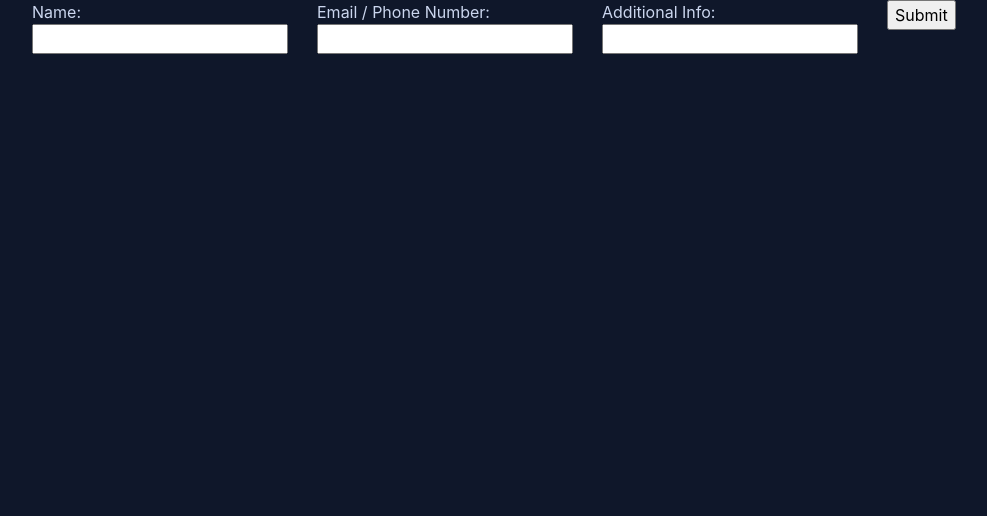
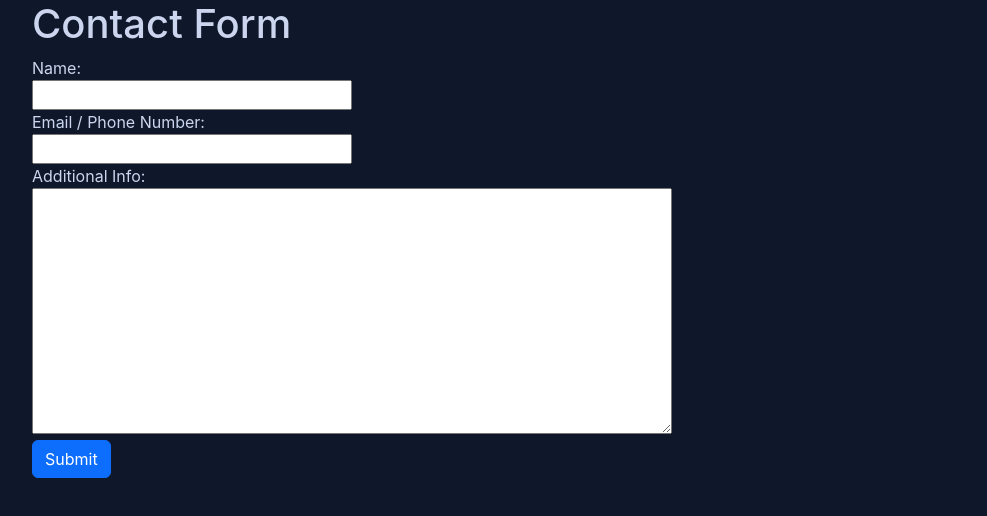
Before and after one commit to pdsatter/Portfolio, a React (Create React App) app in the folder portfolio-app/: page /contact in a window 1280 px wide. Shown: the top 516 px of the page, without its empty margins (50-1037 px from the left). Built offline with nearby package versions, Linux system fonts and the light colour scheme.

Commit message:
Add contact me form to my page

```diff
--- a/portfolio-app/src/App.css
+++ b/portfolio-app/src/App.css
@@ -174,6 +174,14 @@ body .accordion-button.collapsed:hover {
   background: var(--HIGHLIGHT);
 }
 
+input {
+  width: 20rem;
+}
+
+textarea {
+  width: 20rem;
+}
+
 /* Desktop Only Styling */
 @media (min-width: 768px) {
   .App-header {
@@ -194,4 +202,11 @@ body .accordion-button.collapsed:hover {
     padding-top: 6rem;
     padding-bottom: 6rem;
   }
+
+  input {
+    width: 20rem;
+  }
+  textarea {
+    width: 40rem
+  }
 }
--- a/portfolio-app/src/ContactMe.tsx
+++ b/portfolio-app/src/ContactMe.tsx
@@ -1,9 +1,18 @@
-import React from 'react';
+import React, { useEffect, useState } from 'react';
+
 import Row from 'react-bootstrap/Row';
 import Col from 'react-bootstrap/Col';
+import { Form } from "react-bootstrap";
+import Button from 'react-bootstrap/Button';
 
 const ContactMe: React.FC = () => {
+  const [display, setDisplay] = useState(false);
+  const [message, setMessage] = useState('');
+
   const handleSubmit = async (event: React.FormEvent<HTMLFormElement>) => {
+      setMessage('Submitting')
+      setDisplay(true);
+
       event.preventDefault();
       const formData = new FormData(event.currentTarget);
       const params = new URLSearchParams();
@@ -23,36 +32,62 @@ const ContactMe: React.FC = () => {
             mode: 'no-cors', // Adjust this based on your CORS requirements
           }
         );
-          if (!response.ok) {
-            throw new Error('Network response was not ok');
+        setMessage('Your submission has been recieved.')
+
+      } catch (error) {
+        setMessage(`There was a problem with the form submission: \n${error}`)
+        console.error('There was a problem with the form submission:', error);
       }
-          // Handle success response here
-        } catch (error) {
-          console.error('There was a problem with the form submission:', error);
-          // Handle error here
+      finally {
+        setTimeout(() => {
+            setDisplay(false);
+          }, 3000);
       }
   };
 
+  const contactForm = () => {
     return (
-    <form name="gform" id="gform" encType="text/plain" action="https://docs.google.com/forms/d/e/1FAIpQLSdBZNwf2oWJIJJMTPSaUNRxdmRAjQhEsDsxCvAZOUUqIofC2A/formResponse?" target="hidden_iframe" onSubmit={handleSubmit}>
+      <Form  name="gform" id="gform" encType="text/plain" action="https://docs.google.com/forms/d/e/1FAIpQLSdBZNwf2oWJIJJMTPSaUNRxdmRAjQhEsDsxCvAZOUUqIofC2A/formResponse?" target="hidden_iframe" onSubmit={handleSubmit}>
         <Row>
-        <Col xs={3}>
+          <Col xs={12}>
               <label htmlFor="entry.2094476171">Name:</label><br />
               <input type="text" name="entry.2094476171" id="entry.2094476171" /><br />
           </Col>
-        <Col xs={3}>
+          <Col xs={12}>
               <label htmlFor="entry.9088148">Email / Phone Number:</label><br />
               <input type="text" name="entry.9088148" id="entry.9088148" /><br />
           </Col>
-        <Col xs={3}>
+          <Col xs={12}>
             <label htmlFor="entry.354407219">Additional Info:</label><br />
-            <input type="text" name="entry.354407219" id="entry.354407219" /><br />
+            <textarea name="entry.354407219" id="entry.354407219" rows={10}></textarea><br />
           </Col>
-        <Col xs={3}>
-            <input type="submit" value="Submit" />
+          <Col xs={12}>
+              <Button variant="primary" type="submit">Submit</Button>
+              {ContactSubmission()}
           </Col>
         </Row>
-    </form>
+      </Form>
+    )
+
+  };
+
+  const ContactSubmission = () => {
+    if (!display){
+      return(<></>)
+    }
+
+    return (
+      <div>
+        <p>{message}</p>
+      </div>
+    );
+  };
+
+  return (
+    <>
+      <h1>Contact Form</h1>
+      {contactForm()}
+    </>
   );
 };
 
```
Lines whose indentation alone changed are shown as unchanged.
